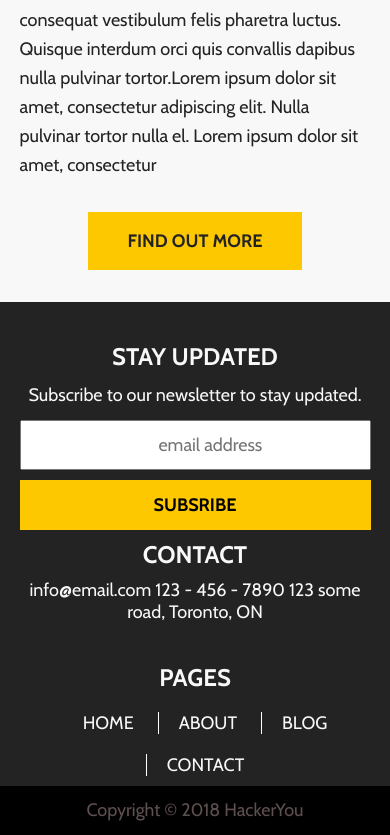
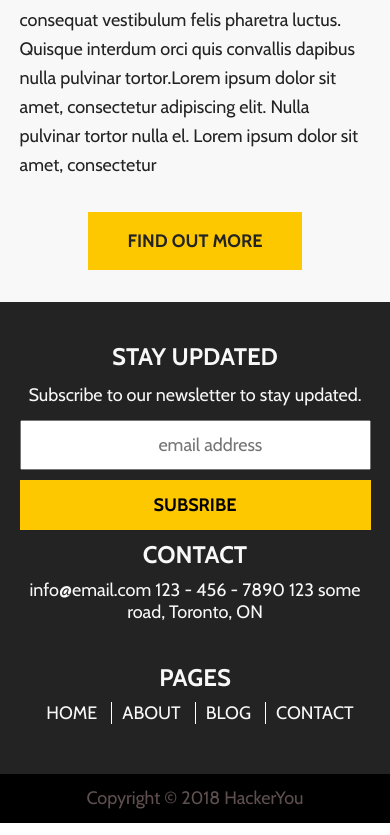
Before and after one commit to Lucamorellato/luca_morellato_project1, a plain HTML site: page index.html in a window 390 px wide. Shown: the part 3422-4257 px from the top of the page. Drawn offline with nearby package versions, Linux system fonts and the light colour scheme.

Commit message:
small tweaks and removing test comments in index.html

```diff
--- a/styles/style.css
+++ b/styles/style.css
@@ -630,12 +630,16 @@ button:hover {
 
     .footerNav li {
         display: inline-block;
-        padding: 10px 10px;
+        padding: 0 5px;
+    }
+
+    .footerNav ul {
+        padding-bottom: 50px;
     }
 
     .footerNav a {
         border-left: 1px solid white;
-        padding-left: 20px;
+        padding-left: 10px;
     }
 
     .footerNav li:nth-child(1) a {
```
